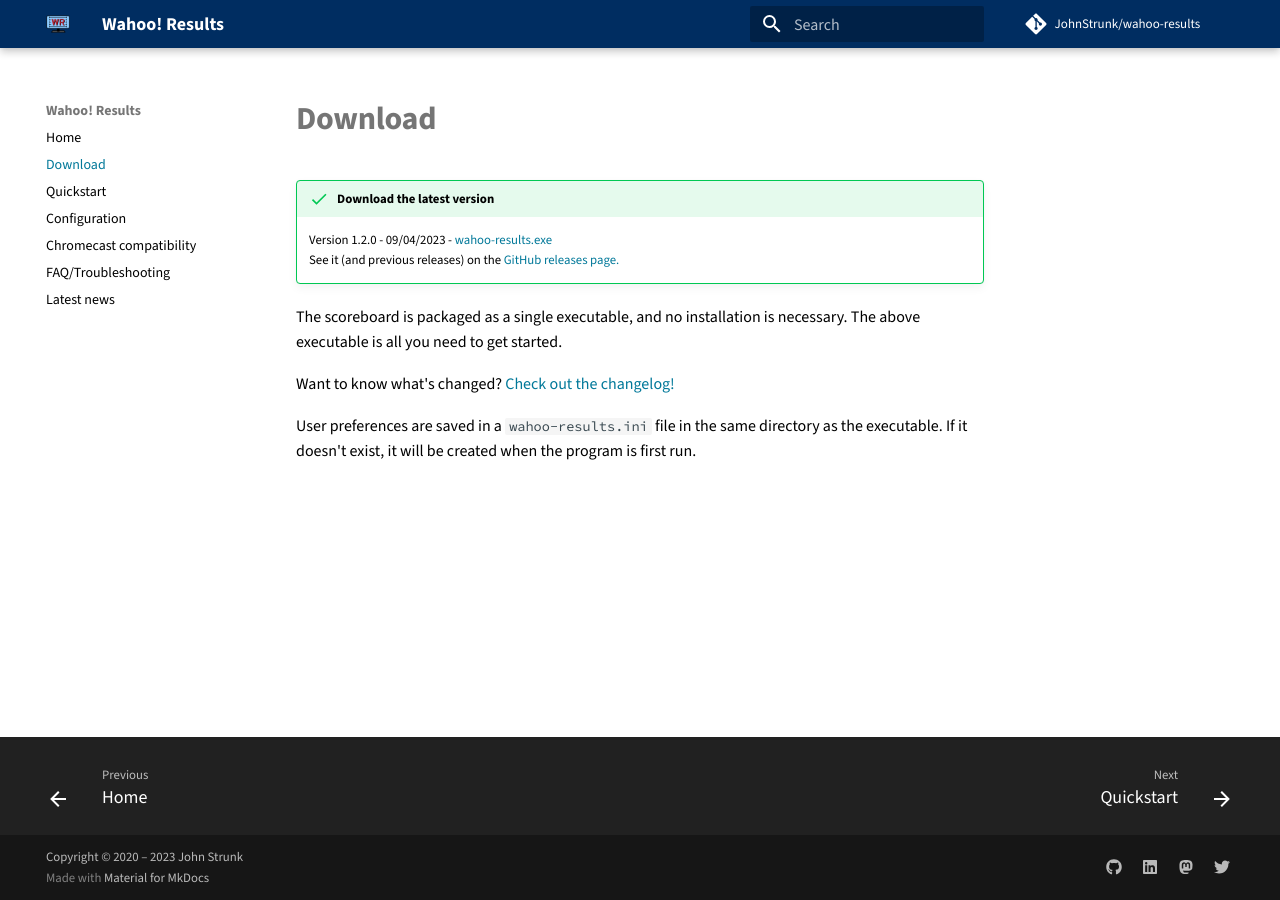
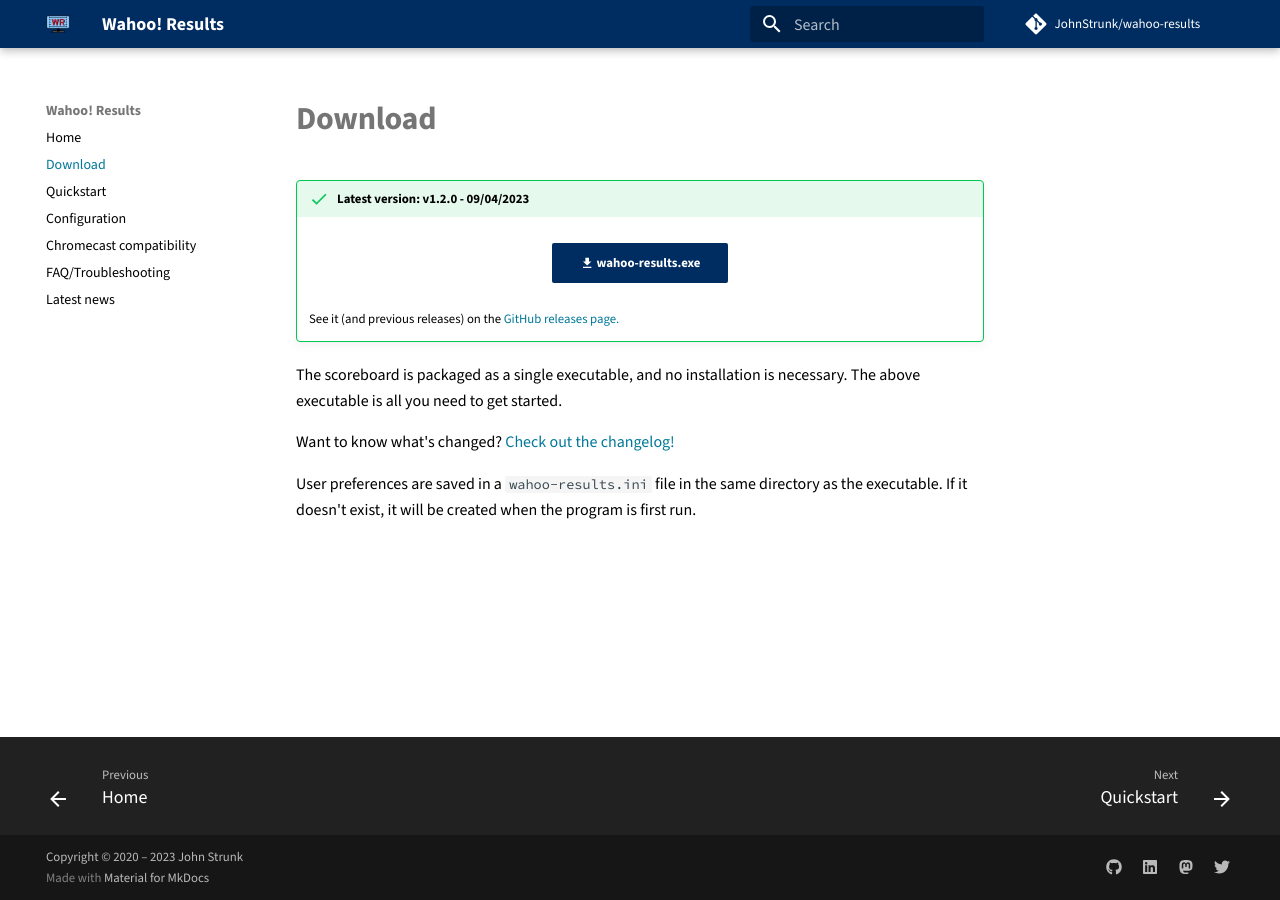
Before and after one commit to JohnStrunk/wahoo-results, an MkDocs documentation site: the page built from docs/download.md, in a window 1280 px wide. Built offline with MkDocs 1.6.1 and Material for MkDocs 9.7.7, drawn with Linux system fonts in a browser that asks for light colours; comment, search, counter and statistics services are not loaded.

Commit message:
Change download link to be a button
Signed-off-by: John Strunk <john.strunk@gmail.com>

```diff
--- a/docs/download.md
+++ b/docs/download.md
@@ -1,11 +1,14 @@
 # Download
 
-!!! success "Download the latest version"
+!!! success "Latest version: v1.2.0 - 09/04/2023"
 
     <!-- markdownlint-disable-line MD046 -->
-    Version 1.2.0 - 09/04/2023 -
-    [wahoo-results.exe](https://github.com/JohnStrunk/wahoo-results/releases/download/v1.2.0/wahoo-results.exe)
-    See it (and previous releases) on the  [GitHub releases
+    <div style="text-align:center" markdown>
+    [:material-download:{style="vertical-align:middle"}
+    wahoo-results.exe](https://github.com/JohnStrunk/wahoo-results/releases/download/v1.2.0/wahoo-results.exe){ .md-button .md-button--primary style="margin:1em"}
+    </div>
+
+    See it (and previous releases) on the [GitHub releases
     page.](https://github.com/JohnStrunk/wahoo-results/releases)
 
 The scoreboard is packaged as a single executable, and no installation is
```
